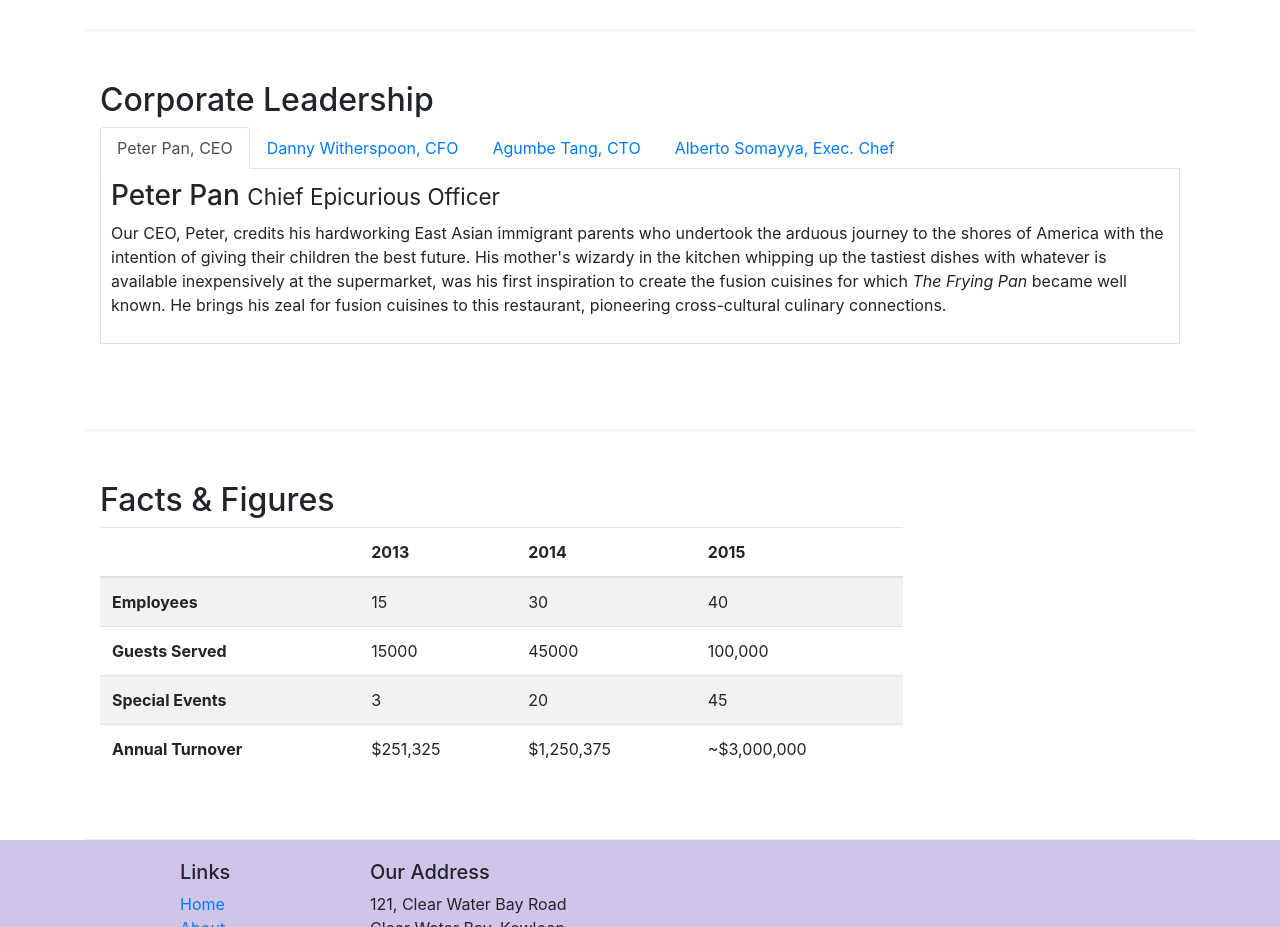
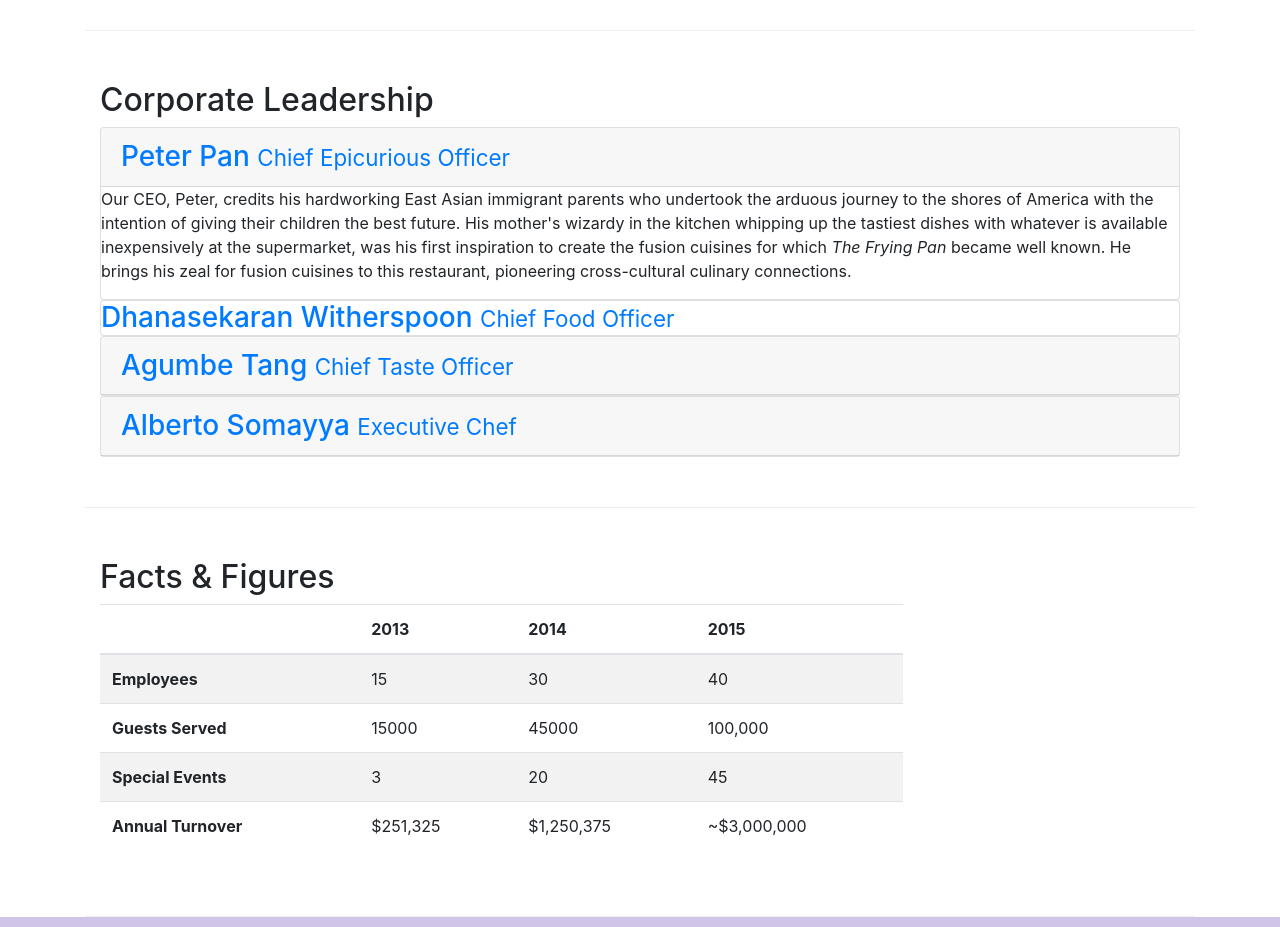
Before and after one commit to jiang718/conFusion, a website: page aboutus.html in a window 1280 px wide. Shown: the part 880-1807 px from the top of the page. Drawn offline with nearby package versions, Linux system fonts and the light colour scheme.

Commit message:
accordion

```diff
--- a/aboutus.html
+++ b/aboutus.html
@@ -100,36 +100,62 @@
         <div class="row row-content row-last">
             <div class="col-12">
                 <h2>Corporate Leadership</h2>
-                <ul class="nav nav-tabs">
-                    <li class="nav-item">
-                        <a class="nav-link active" href="#peter" role="tab" data-toggle="tab">Peter Pan, CEO</a>
-                    </li>
-                    <li class="nav-item">
-                        <a class="nav-link" href="#danny" role="tab" data-toggle="tab">Danny Witherspoon, CFO</a>
-                    </li>
-                    <li class="nav-item">
-                        <a class="nav-link" href="#agumbe" role="tab" data-toggle="tab">Agumbe Tang, CTO</a>
-                    </li>
-                    <li class="nav-item">
-                        <a class="nav-link" href="#alberto" role="tab" data-toggle="tab">Alberto Somayya, Exec. Chef</a>
-                    </li>
-                </ul>
-                <div class="tab-content">
-                    <div role="tabpanel" class="tab-pane fade show active" id="peter">
-                        <h3>Peter Pan <small>Chief Epicurious Officer</small></h3>
-                        <p class="hidden-xs-down">Our CEO, Peter, credits his hardworking East Asian immigrant parents who undertook the arduous journey to the shores of America with the intention of giving their children the best future. His mother's wizardy in the kitchen whipping up the tastiest dishes with whatever is available inexpensively at the supermarket, was his first inspiration to create the fusion cuisines for which <em>The Frying Pan</em> became well known. He brings his zeal for fusion cuisines to this restaurant, pioneering cross-cultural culinary connections.</p>
+                <div id="accordion" role="tablist">
+                    <div class="card">
+                        <div class="card-header" role="tab" id="peterhead">
+                            <h3 class="mb-0">
+                                <a data-toggle="collapse" data-parent="#accordion" href="#peter">
+                                    Peter Pan <small>Chief Epicurious Officer</small>
+                                </a>
+                            </h3>
+                        </div>
+                        <div class="collapse show" id="peter">
+                            <div class="card-block">
+                                <p class="hidden-xs-down">Our CEO, Peter, credits his hardworking East Asian immigrant parents who undertook the arduous journey to the shores of America with the intention of giving their children the best future. His mother's wizardy in the kitchen whipping up the tastiest dishes with whatever is available inexpensively at the supermarket, was his first inspiration to create the fusion cuisines for which <em>The Frying Pan</em> became well known. He brings his zeal for fusion cuisines to this restaurant, pioneering cross-cultural culinary connections.</p>
+                            </div>
+                        </div>
                     </div>
-                    <div role="tabpanel" class="tab-pane fade" id="danny">
-                        <h3>Dhanasekaran Witherspoon <small>Chief Food Officer</small></h3>
-                        <p class="hidden-xs-down">Our CFO, Danny, as he is affectionately referred to by his colleagues, comes from a long established family tradition in farming and produce. His experiences growing up on a farm in the Australian outback gave him great appreciation for varieties of food sources. As he puts it in his own words, <em>Everything that runs, wins, and everything that stays, pays!</em></p>
+                    <div class="card">
+                        <div role="tab" class="card-head" id="dannyhead">
+                            <h3 class="mb-0">
+                                <a data-toggle="collapse" data-parent="#accordion" href="#danny">
+                                    Dhanasekaran Witherspoon <small>Chief Food Officer</small>
+                                </a>
+                            </h3>
+                        </div>
+                        <div class="collapse" id="danny" role="tabpanel">
+                            <div class="card-block">
+                                <p class="hidden-xs-down">Our CFO, Danny, as he is affectionately referred to by his colleagues, comes from a long established family tradition in farming and produce. His experiences growing up on a farm in the Australian outback gave him great appreciation for varieties of food sources. As he puts it in his own words, <em>Everything that runs, wins, and everything that stays, pays!</em></p>
+                            </div>
+                        </div>
                     </div>
-                    <div role="tabpanel" class="tab-pane fade" id="agumbe">
-                        <h3>Agumbe Tang <small>Chief Taste Officer</small></h3>
-                        <p class="hidden-xs-down">Blessed with the most discerning gustatory sense, Agumbe, our CTO, personally ensures that every dish that we serve meets his exacting tastes. Our chefs dread the tongue lashing that ensues if their dish does not meet his exacting standards. He lives by his motto, <em>You click only if you survive my lick.</em></p>
+                    <div class="card">
+                        <div class="card-header" role="tab" id="agumbehead">
+                            <h3 class="mb-0">
+                                <a data-toggle="collapse" data-parent="#accordion" href="#agumbe">
+                                    Agumbe Tang <small>Chief Taste Officer</small>
+                                </a>
+                            </h3>
+                        </div>
+                        <div class="collapse" role="tabpanel" id="agumbe">
+                            <div class="card-block">
+                                <p class="hidden-xs-down">Blessed with the most discerning gustatory sense, Agumbe, our CTO, personally ensures that every dish that we serve meets his exacting tastes. Our chefs dread the tongue lashing that ensues if their dish does not meet his exacting standards. He lives by his motto, <em>You click only if you survive my lick.</em></p>
+                            </div>
+                        </div>
                     </div>
-                    <div role="tabpanel" class="tab-pane fade" id="alberto">
-                        <h3>Alberto Somayya <small>Executive Chef</small></h3>
-                        <p class="hidden-xs-down">Award winning three-star Michelin chef with wide International experience having worked closely with whos-who in the culinary world, he specializes in creating mouthwatering Indo-Italian fusion experiences. He says, <em>Put together the cuisines from the two craziest cultures, and you get a winning hit! Amma Mia!</em></p>
+                    <div class="card">
+                        <div class="card-header" role="tab" id="albertohead">
+                            <h3 class="mb-0">
+                                <a data-toggle="collapse" data-parent="#accordion" href="#alberto">
+                                    Alberto Somayya <small>Executive Chef</small>
+                                </a>
+                            </h3>
+                        </div>
+                        <div class="collapse" role="tabpanel" id="alberto">
+                            <div class="card-block">
+                                <p class="hidden-xs-down">Award winning three-star Michelin chef with wide International experience having worked closely with whos-who in the culinary world, he specializes in creating mouthwatering Indo-Italian fusion experiences. He says, <em>Put together the cuisines from the two craziest cultures, and you get a winning hit! Amma Mia!</em></p>
+                            </div>
+                        </div>
                     </div>
                 </div>
             </div>
```
